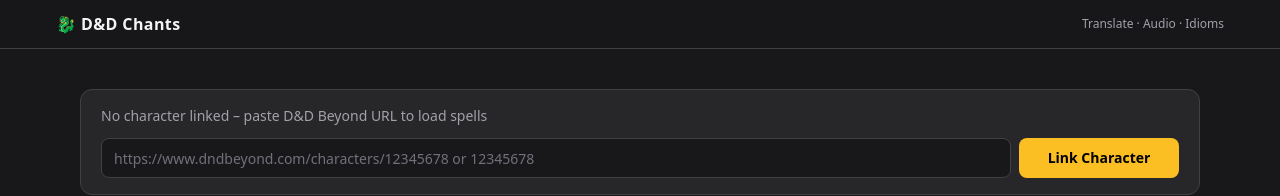
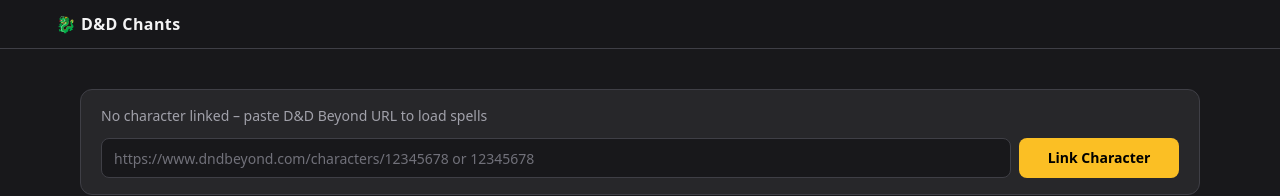
Before and after one commit to dgadling/dnd-chants, a Next.js app: page / in a window 1280 px wide. Shown: the top 196 px of the page. Built offline with nearby package versions, Linux system fonts and the light colour scheme.

Commit message:
fix(ui): remove top nav Translate · Audio · Idioms
- layout.tsx header right div Translate · Audio · Idioms delete entirely
- Header now simple 🐉 D&D Chants title only no nav
- Update header border border-zinc-700 bg-zinc-900/80 dark amber consistent
- Footer text-zinc-500

```diff
--- a/app/layout.tsx
+++ b/app/layout.tsx
@@ -11,14 +11,13 @@
     <html lang="en">
       <body>
         <div className="min-h-screen">
-          <header className="border-b border-[var(--border)] sticky top-0 z-10 backdrop-blur bg-[color-mix(in_srgb,var(--bg)_80%,transparent)]">
+          <header className="border-b border-zinc-700 sticky top-0 z-10 backdrop-blur bg-zinc-900/80">
             <div className="max-w-[1200px] mx-auto px-4 py-3 flex items-center justify-between">
               <div className="font-bold tracking-wide">🐉 D&D Chants</div>
-              <div className="text-xs text-[var(--dim)]">Translate · Audio · Idioms</div>
             </div>
           </header>
           <main className="max-w-[1200px] mx-auto px-4 py-6">{children}</main>
-          <footer className="max-w-[1200px] mx-auto px-4 py-10 text-xs text-[var(--dim)]"></footer>
+          <footer className="max-w-[1200px] mx-auto px-4 py-10 text-xs text-zinc-500"></footer>
         </div>
       </body>
     </html>
```
